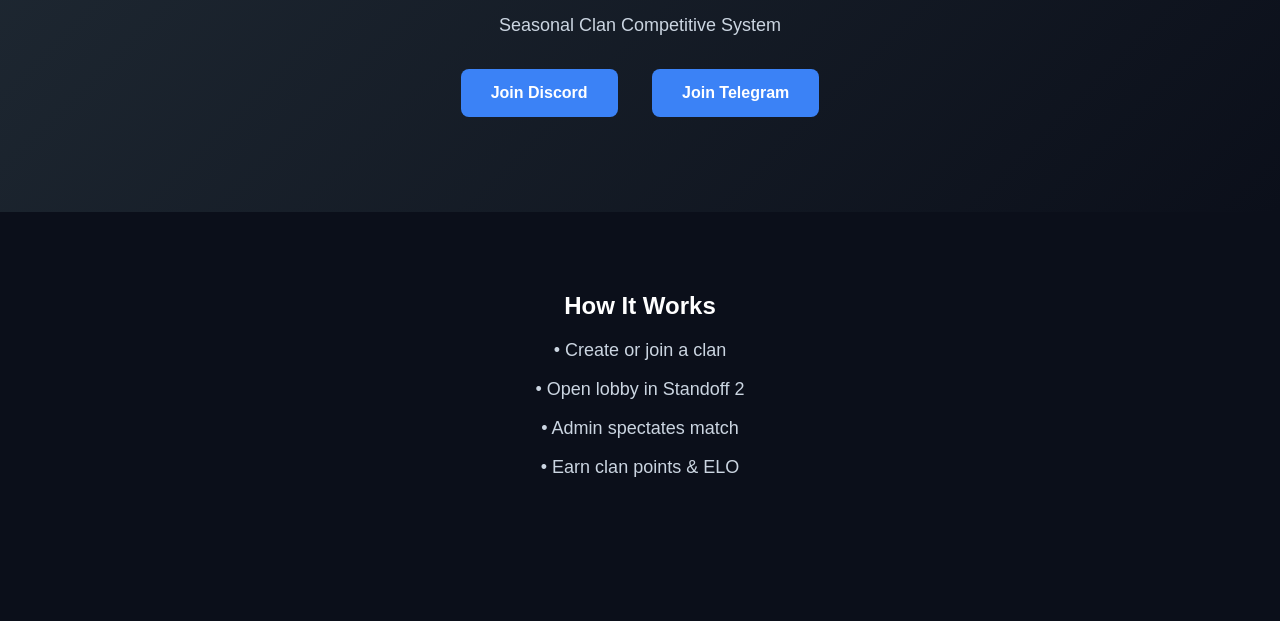
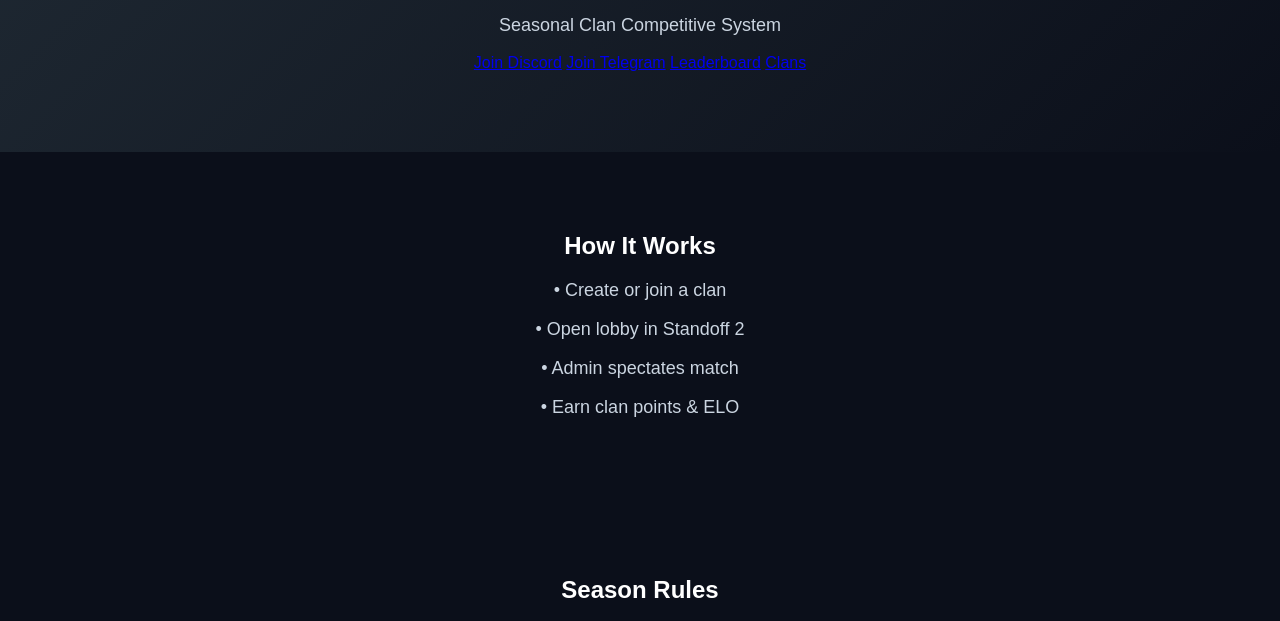
Before and after one commit to Lhagva-erdene2414/Lhagva-erdene2414.github.io, a plain HTML site: page index.html in a window 1280 px wide. Shown: the part 170-791 px from the top of the page. Drawn offline with Linux system fonts and the light colour scheme.

Commit message:
Refactor button styles and add new links

```diff
--- a/index.html
+++ b/index.html
@@ -23,16 +23,10 @@
       font-size: 18px;
       color: #cbd5e1;
     }
-    .buttons a {
-      display: inline-block;
-      margin: 15px;
-      padding: 15px 30px;
-      background: #3b82f6;
-      color: white;
-      text-decoration: none;
-      border-radius: 8px;
-      font-weight: bold;
-    }
+    .buttons a:hover {
+  background:#2563eb;
+  transform:scale(1.05);
+}
     .section {
       padding: 60px 20px;
     }
@@ -52,6 +46,8 @@
   <div class="buttons">
     <a href="#">Join Discord</a>
     <a href="#">Join Telegram</a>
+    <a href="leaderboard.html">Leaderboard</a>
+    <a href="clan.html">Clans</a>
   </div>
 </header>
 
```
